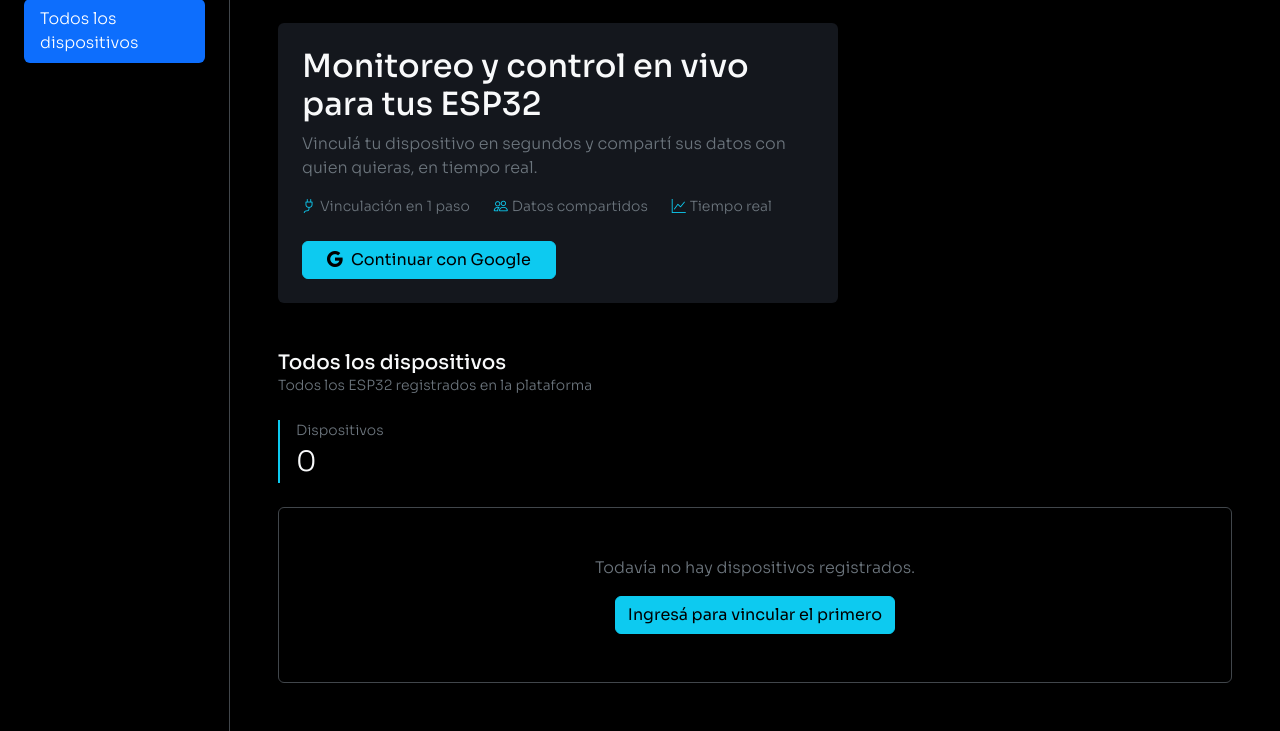
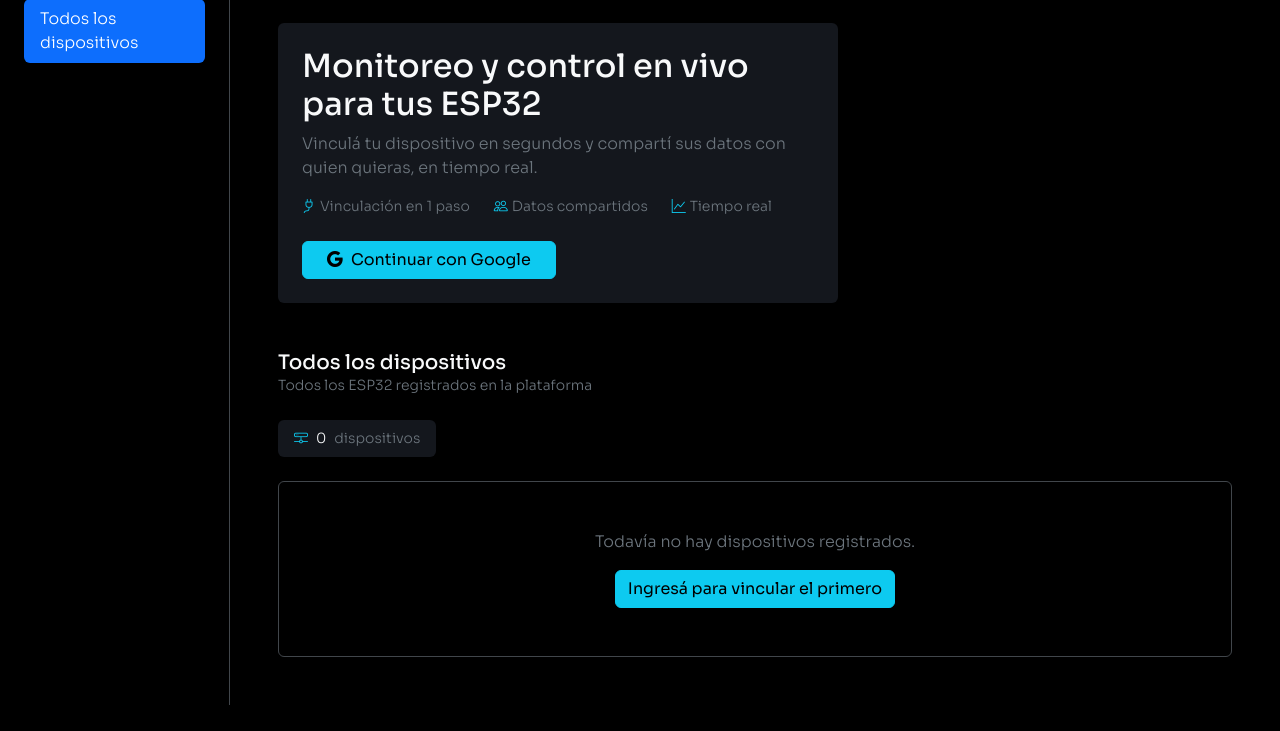
Before and after one commit to delpianocp/esp32-tester, a Django app: page / in a window 1280 px wide. Shown: the part 104-835 px from the top of the page. After the commit the page ends 809 px from the top, so only its background shows below. Run offline with Django 5.2, Linux system fonts and the light colour scheme; data that the repository does not hold is empty.

Commit message:
fix templates devide list

```diff
--- a/templates/devices/device_list.html
+++ b/templates/devices/device_list.html
@@ -34,23 +34,22 @@
     </div>
 </div>
 
-<div class="row g-3 mb-4">
-    <div class="col-6 col-md-3">
-        <div class="border-start border-info border-2 ps-3">
-            <div class="text-secondary small">Dispositivos</div>
-            <div class="fs-3 text-light" style="font-weight:300;">{{ devices|length }}</div>
-        </div>
-    </div>
+<div class="mb-4">
+    <span class="rounded-2 px-3 py-2 small d-inline-flex align-items-center gap-2" style="background:#14171d;">
+        <i class="bi bi-hdd-network text-info"></i>
+        <span class="text-light">{{ devices|length }}</span>
+        <span class="text-secondary">dispositivos</span>
+    </span>
 </div>
 
 {% if devices %}
-<div class="list-group list-group-flush">
+<div class="d-flex flex-column gap-2">
     {% for device in devices %}
-    <a href="{% url 'devices:detail' device.pk %}" class="list-group-item list-group-item-action bg-transparent d-flex align-items-center py-3">
+    <a href="{% url 'devices:detail' device.pk %}" class="rounded-2 p-3 d-flex align-items-center text-decoration-none" style="background:#14171d;">
         {% if device.online %}
-            <span class="spinner-grow spinner-grow-sm text-info me-3" style="width:.5rem; height:.5rem;"></span>
+            <span class="spinner-grow spinner-grow-sm text-success me-3" style="width:.5rem; height:.5rem;"></span>
         {% else %}
-            <span class="d-inline-block rounded-circle bg-secondary me-3" style="width:.375rem; height:.375rem;"></span>
+            <span class="d-inline-block rounded-circle bg-danger me-3" style="width:.375rem; height:.375rem;"></span>
         {% endif %}
         <div class="flex-grow-1">
             <div class="text-light">{{ device.nombre }}</div>
@@ -60,9 +59,9 @@
             </div>
         </div>
         {% if device.online %}
-            <span class="text-info small me-3">En línea</span>
+            <span class="text-success small me-3">En línea</span>
         {% else %}
-            <span class="text-secondary small me-3">Offline</span>
+            <span class="text-danger small me-3">Offline</span>
         {% endif %}
         <i class="bi bi-chevron-right text-secondary"></i>
     </a>
```
